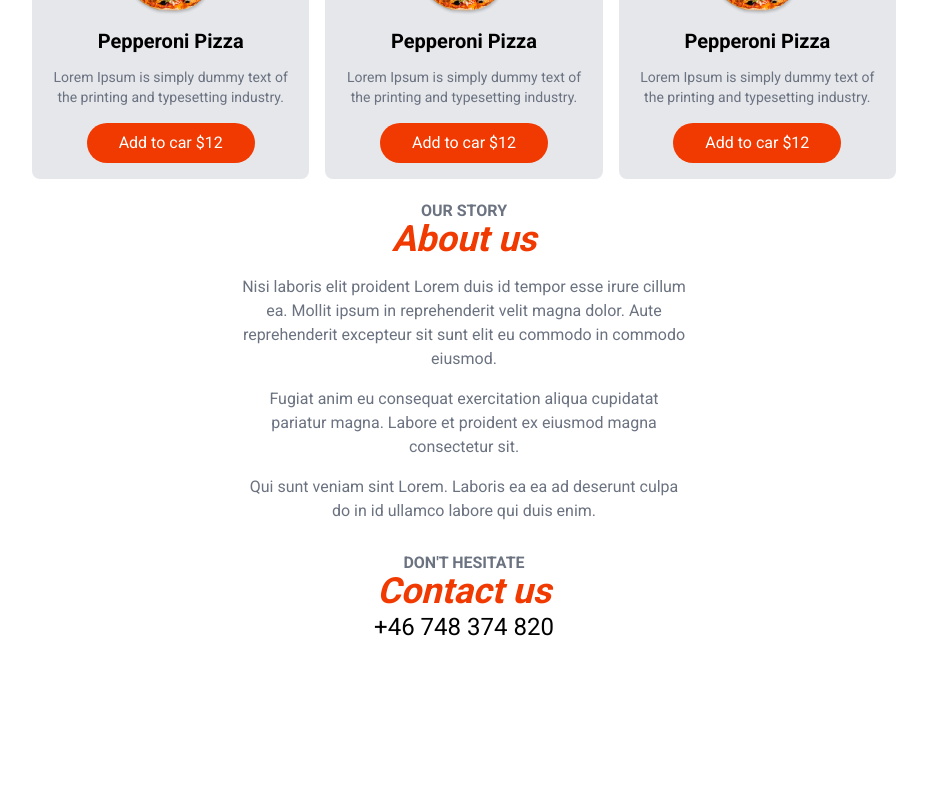
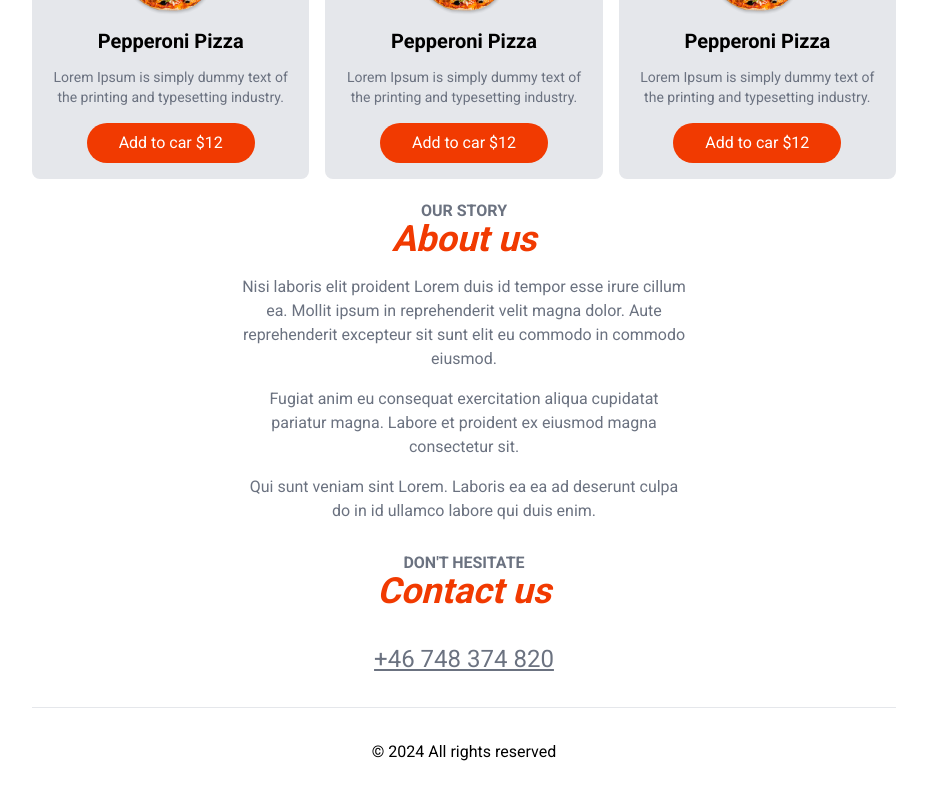
Before and after one commit to montsegv-2/food-ordering-app, a Next.js app: page / in a window 1280 px wide. Shown: the part 877-1677 px from the top of the page, without its empty margins (176-1103 px from the left). Before the commit the page ends 1568 px from the top, so only its background shows below. Built offline with nearby package versions, Linux system fonts and the light colour scheme.

Commit message:
Add footer

```diff
--- a/src/app/page.js
+++ b/src/app/page.js
@@ -32,11 +32,18 @@ export default function Home() {
           subHeader={"Don't hesitate"}
           mainHeader={"Contact us"}
         />
-        <a className="text-2xl" href="tel+46748374820">
-          +46 748 374 820
-        </a>
-        <h1></h1>
+        <div className="mt-8">
+          <a
+            className="text-2xl underline text-gray-500"
+            href="tel+46748374820"
+          >
+            +46 748 374 820
+          </a>
+        </div>
       </section>
+      <footer className="border-t p-8 text-center">
+        &copy; 2024 All rights reserved
+      </footer>
     </>
   );
 }
```
